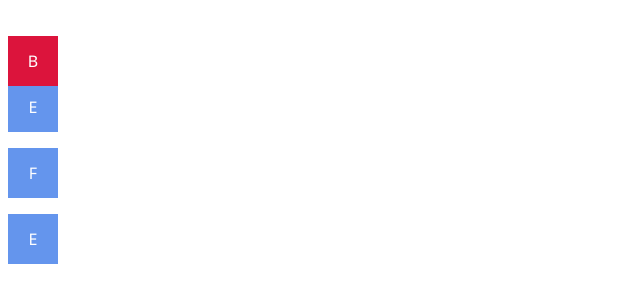
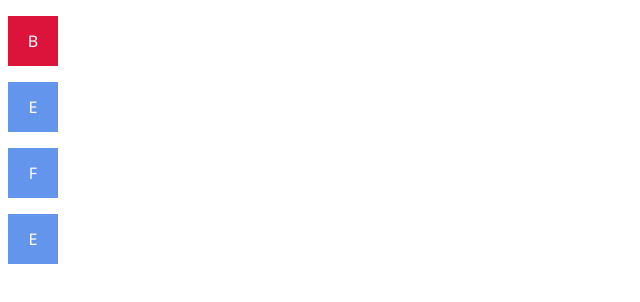
Before and after one commit to Befecertified/65daysOfCode, a plain HTML site: page Day1/transition-playground.html in a window 1280 px wide. In both pictures the pointer is over the element 33 px from the left and 41 px from the top of the page. Shown: the whole page, without its empty margins (0-640 px from the left). Drawn offline with Linux system fonts and the light colour scheme.

Commit message:
Updated css.

```diff
--- a/Day1/transition-playground.css
+++ b/Day1/transition-playground.css
@@ -8,8 +8,12 @@ p {
     text-align: center;
 }
 
+.bounce, .rotate, .rotate-more, .rotate-even-more {
+    transition: all .5s linear;
+}
+
 .bounce:hover {
-    transform: translateY(20px);
+    transform: rotateX(1080deg);
     background-color: crimson;
     transition: .5s cubic-bezier(0.455, 0.03, 0.515, -3);
     /* transition-duration: .5s;
@@ -25,6 +29,10 @@ p {
     transition-property: transform;
     transition-timing-function: cubic-bezier(0.68, -0.55, 0.265, 1.55); */
 }
+
+/* .rotate {
+    background-color: indigo;
+} */
 
 .rotate-more:hover {
     transform: translateX(200px);
```
